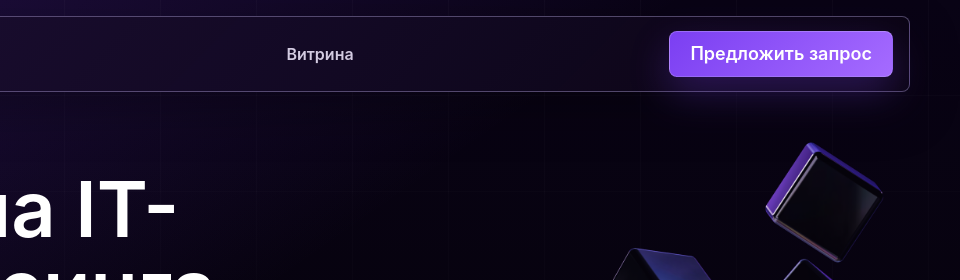
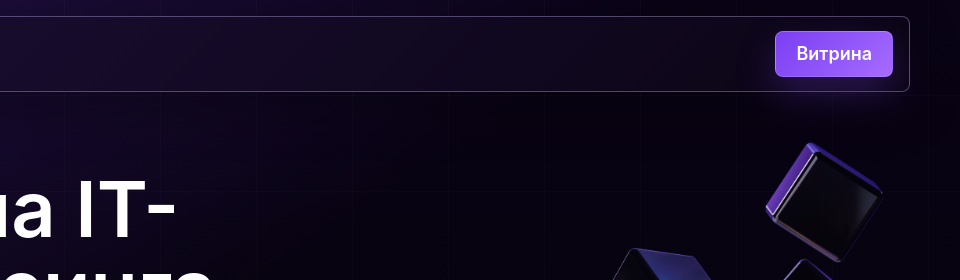
Before and after one commit to speow/5ELHRoutsource, a plain HTML site: page index.html in a window 1280 px wide. Shown: the top 280 px of the page, 320-1280 px from the left. Drawn offline with Linux system fonts and the light colour scheme; a web font is replaced by a local one.

Commit message:
removed request button from top widget panel

```diff
--- a/index.html
+++ b/index.html
@@ -15,10 +15,7 @@
       <a class="brand" href="#top" aria-label="Пятый элемент">
         <img src="assets/logo-5element.svg" alt="Пятый элемент" />
       </a>
-      <nav class="nav" aria-label="Основная навигация">
-        <a href="#roles">Витрина</a>
-      </nav>
-      <a class="header-action" href="#request" data-request-type="request">Предложить запрос</a>
+      <a class="header-action" href="#roles">Витрина</a>
     </header>
 
     <main id="top">
--- a/styles.css
+++ b/styles.css
@@ -107,7 +107,7 @@ fieldset {
   top: 16px;
   z-index: 20;
   display: grid;
-  grid-template-columns: 1fr auto 1fr;
+  grid-template-columns: 1fr auto;
   align-items: center;
   gap: 24px;
   width: min(var(--max), calc(100% - 40px));
```
